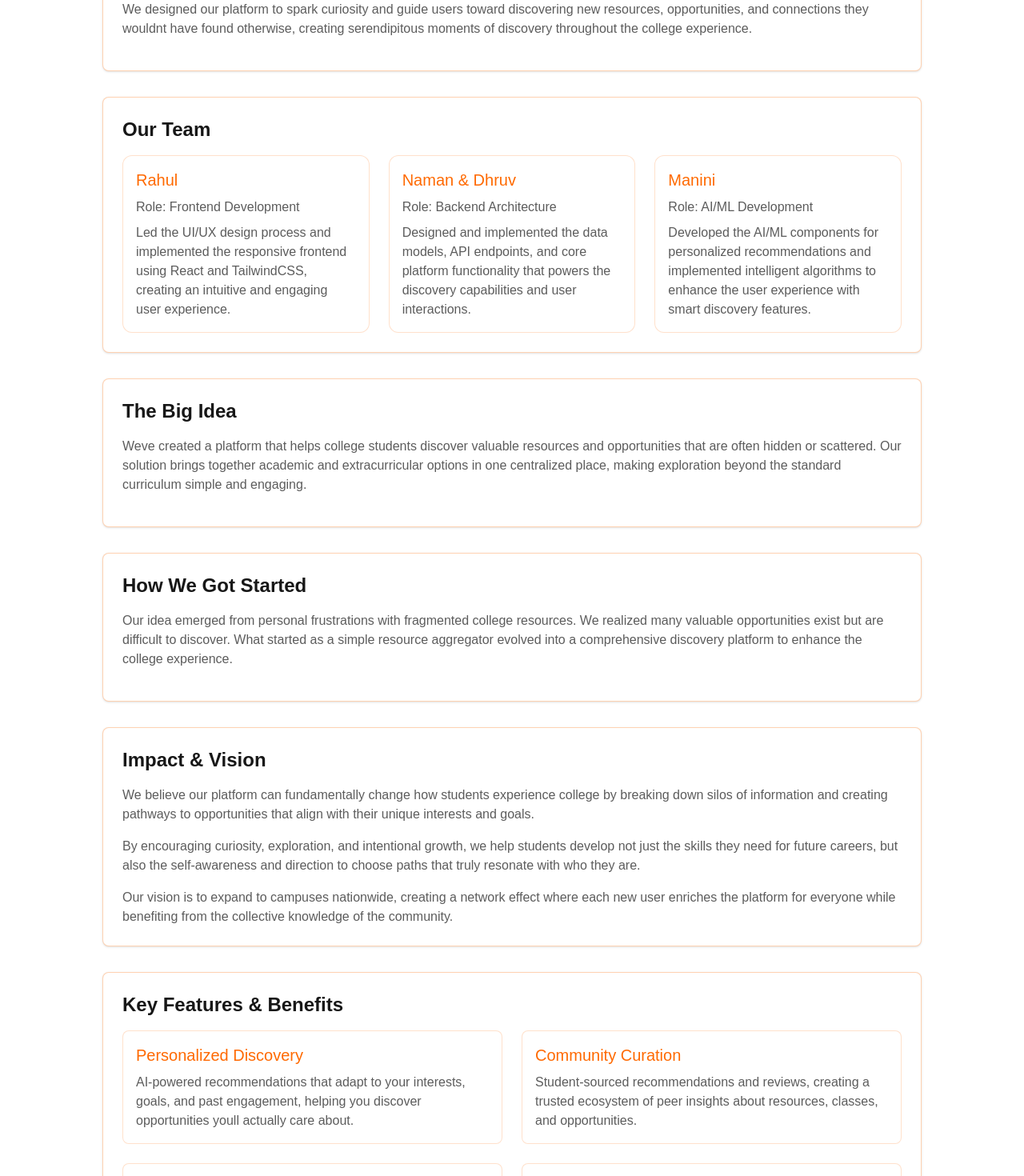
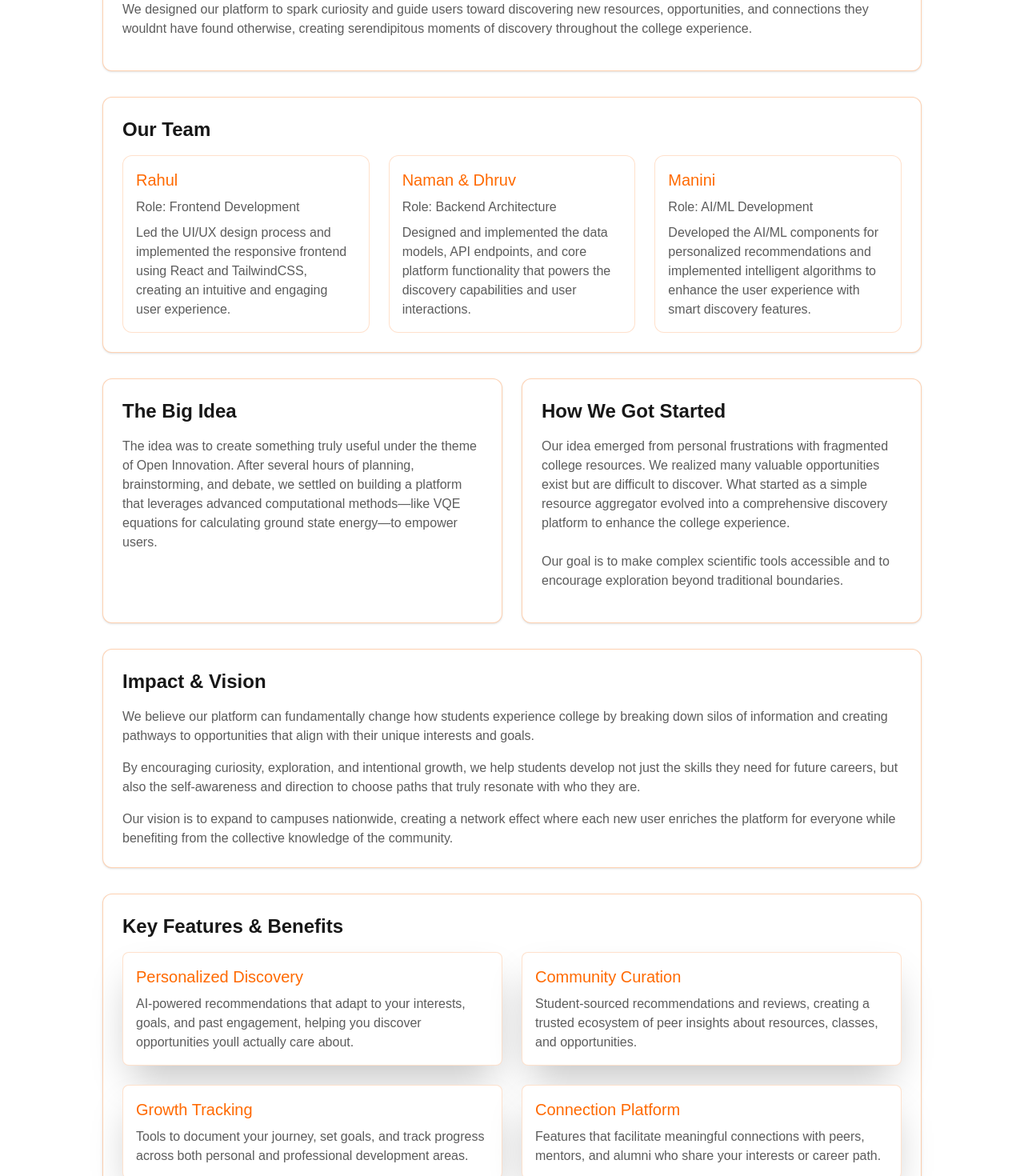
Before and after one commit to Mr-Rahul-Paul/quantum-sim--Hackathon-winner, a Next.js app: page /Project-Overview in a window 1280 px wide. Shown: the part 460-1930 px from the top of the page at 80% size. Built offline with nearby package versions, Linux system fonts and the light colour scheme.

Commit message:
changes to overview page UI

```diff
--- a/app/Project-Overview/page.tsx
+++ b/app/Project-Overview/page.tsx
@@ -19,7 +19,7 @@ export default function ProjectOverview() {
         </p>
 
         {/* Problem Statement Section */}
-        <div className="rounded-lg p-6 mb-8 transition-all duration-300 bg-background hover:bg-gradient-to-br hover:from-red-700/10 hover:to-gray-700/10 text-foreground border border-orange-500/30 shadow-sm">
+        <div className="rounded-xl p-6 mb-8 transition-all duration-300 bg-background hover:bg-gradient-to-br hover:from-red-700/10 hover:to-gray-700/10 text-foreground border border-orange-500/30 shadow-sm">
           <h2 className="text-2xl font-semibold mb-3 group-hover:text-orange-500 ">Problem Statement</h2>
           <div className="flex flex-col md:flex-row gap-6">
             <div>
@@ -36,7 +36,7 @@ export default function ProjectOverview() {
           </div>
         </div>
         {/* Team Members Section */}
-        <div className="rounded-lg p-6 mb-8 transition-all duration-300 bg-background hover:bg-gradient-to-br hover:from-red-700/10 hover:to-zinc-700/10 text-foreground border border-orange-500/30 shadow-sm">
+        <div className="rounded-xl p-6 mb-8 transition-all duration-300 bg-background hover:bg-gradient-to-br hover:from-red-700/10 hover:to-zinc-700/10 text-foreground border border-orange-500/30 shadow-sm">
           <h2 className="text-2xl font-bold mb-4">Our Team</h2>
           <div className="grid grid-cols-1 md:grid-cols-3 gap-6">
             <div className="p-4 rounded-xl bg-background border border-orange-500/20">
@@ -71,29 +71,37 @@ export default function ProjectOverview() {
             </div>
           </div>
         </div>
-        {/* Project Idea Section */}
-        <div className="rounded-lg p-6 mb-8 transition-all duration-300 bg-background hover:bg-gradient-to-br hover:from-orange-500/5 hover:to-red-500/10 text-foreground border border-orange-500/30 shadow-sm">
+
+        {/* contained two divs here cause looks better idk*/}
+        <div className="grid grid-cols-1 md:grid-cols-2 gap-6">
+
+        <div className="rounded-xl p-6 mb-8 transition-all duration-300 bg-background hover:bg-gradient-to-br hover:from-red-700/10 hover:to-gray-700/10 text-foreground border border-orange-500/30 shadow-sm">
           <h2 className="text-2xl font-semibold mb-4">The Big Idea</h2>
-          <p className="text-foreground/70 mb-4">
-            Weve created a platform that helps college students discover valuable resources and opportunities
-            that are often hidden or scattered. Our solution brings together academic and extracurricular options
-            in one centralized place, making exploration beyond the standard curriculum simple and engaging.
-          </p>
+            <p className="text-foreground/70 mb-4">
+            The idea was to create something truly useful under the theme of Open Innovation.
+            After several hours of planning, brainstorming, and debate, we settled on building a platform that leverages advanced
+            computational methods—like VQE equations for calculating ground state energy—to empower users.
+
+            </p>
         </div>
 
         {/* Origin Story Section */}
-        <div className="rounded-lg p-6 mb-8 transition-all duration-300 bg-background hover:bg-gradient-to-br hover:from-orange-500/5 hover:to-red-500/10 text-foreground border border-orange-500/30 shadow-sm">
+        <div className="rounded-xl p-6 mb-8 transition-all duration-300 bg-background hover:bg-gradient-to-br hover:from-red-700/10 hover:to-gray-700/10 text-foreground border border-orange-500/30 shadow-sm">
           <h2 className="text-2xl font-semibold mb-4">How We Got Started</h2>
           <p className="text-foreground/70 mb-4">
             Our idea emerged from personal frustrations with fragmented college resources. We realized many
             valuable opportunities exist but are difficult to discover. What started as a simple resource
             aggregator evolved into a comprehensive discovery platform to enhance the college experience.
+            <br />
+            <br />
+             Our goal is to make complex scientific tools accessible and to encourage exploration beyond traditional boundaries.
           </p>
         </div>
 
+        </div>
 
         {/* Impact Section */}
-        <div className="rounded-lg p-6 mb-8 transition-all duration-300 bg-background hover:bg-gradient-to-br hover:from-orange-500/5 hover:to-red-500/10 text-foreground border border-orange-500/30 shadow-sm">
+        <div className="rounded-xl p-6 mb-8 transition-all duration-300 bg-background hover:bg-gradient-to-br hover:from-red-700/10 hover:to-gray-700/10 text-foreground border border-orange-500/30 shadow-sm">
           <h2 className="text-2xl font-semibold mb-4">Impact & Vision</h2>
           <p className="text-foreground/70 mb-4">
             We believe our platform can fundamentally change how students experience college by breaking down
@@ -111,31 +119,31 @@ export default function ProjectOverview() {
         </div>
 
         {/* Features & Benefits Section */}
-        <div className="rounded-lg p-6 mb-8 transition-all duration-300 bg-background hover:bg-gradient-to-br hover:from-orange-500/5 hover:to-red-500/10 text-foreground border border-orange-500/30 shadow-sm">
+        <div className="rounded-xl p-6 mb-8 transition-all duration-300 bg-background hover:bg-gradient-to-br hover:from-red-700/10 hover:to-gray-700/10 text-foreground border border-orange-500/30 shadow-sm">
           <h2 className="text-2xl font-semibold mb-4">Key Features & Benefits</h2>
           <div className="grid grid-cols-1 md:grid-cols-2 gap-6">
-            <div className="p-4 rounded-lg bg-background border border-orange-500/20">
+            <div className="p-4 rounded-lg bg-background border border-orange-500/20 shadow-2xl">
               <h3 className="text-xl font-medium mb-2 text-orange-500">Personalized Discovery</h3>
               <p className="text-foreground/70">
                 AI-powered recommendations that adapt to your interests, goals, and past engagement,
                 helping you discover opportunities youll actually care about.
               </p>
             </div>
-            <div className="p-4 rounded-lg bg-background border border-orange-500/20">
+            <div className="p-4 rounded-lg bg-background border border-orange-500/20 shadow-2xl">
               <h3 className="text-xl font-medium mb-2 text-orange-500">Community Curation</h3>
               <p className="text-foreground/70">
                 Student-sourced recommendations and reviews, creating a trusted ecosystem of peer insights about
                 resources, classes, and opportunities.
               </p>
             </div>
-            <div className="p-4 rounded-lg bg-background border border-orange-500/20">
+            <div className="p-4 rounded-lg bg-background border border-orange-500/20 shadow-2xl">
               <h3 className="text-xl font-medium mb-2 text-orange-500">Growth Tracking</h3>
               <p className="text-foreground/70">
                 Tools to document your journey, set goals, and track progress across both personal and
                 professional development areas.
               </p>
             </div>
-            <div className="p-4 rounded-lg bg-background border border-orange-500/20">
+            <div className="p-4 rounded-lg bg-background border border-orange-500/20 shadow-2xl">
               <h3 className="text-xl font-medium mb-2 text-orange-500">Connection Platform</h3>
               <p className="text-foreground/70">
                 Features that facilitate meaningful connections with peers, mentors, and alumni
```
